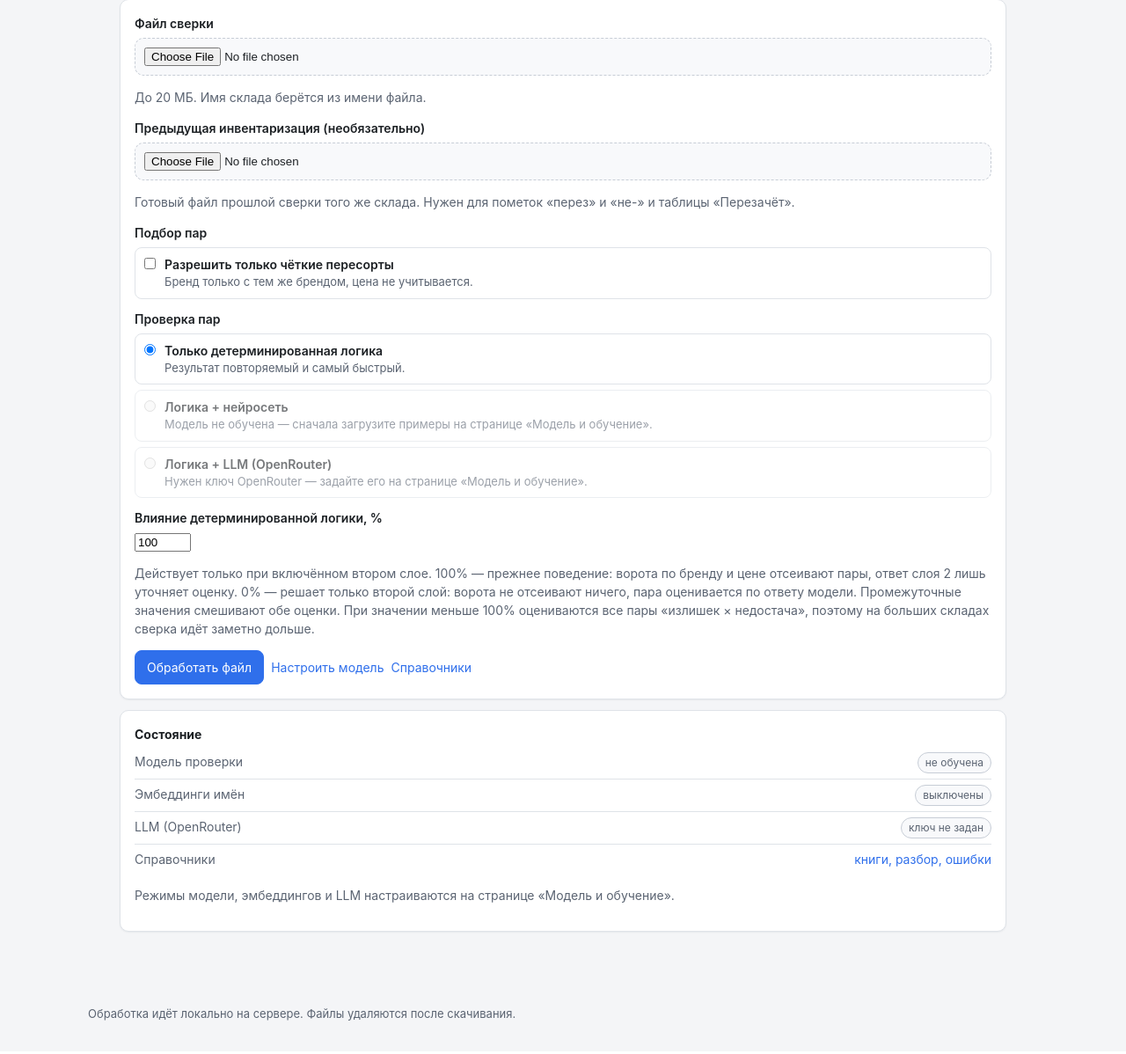
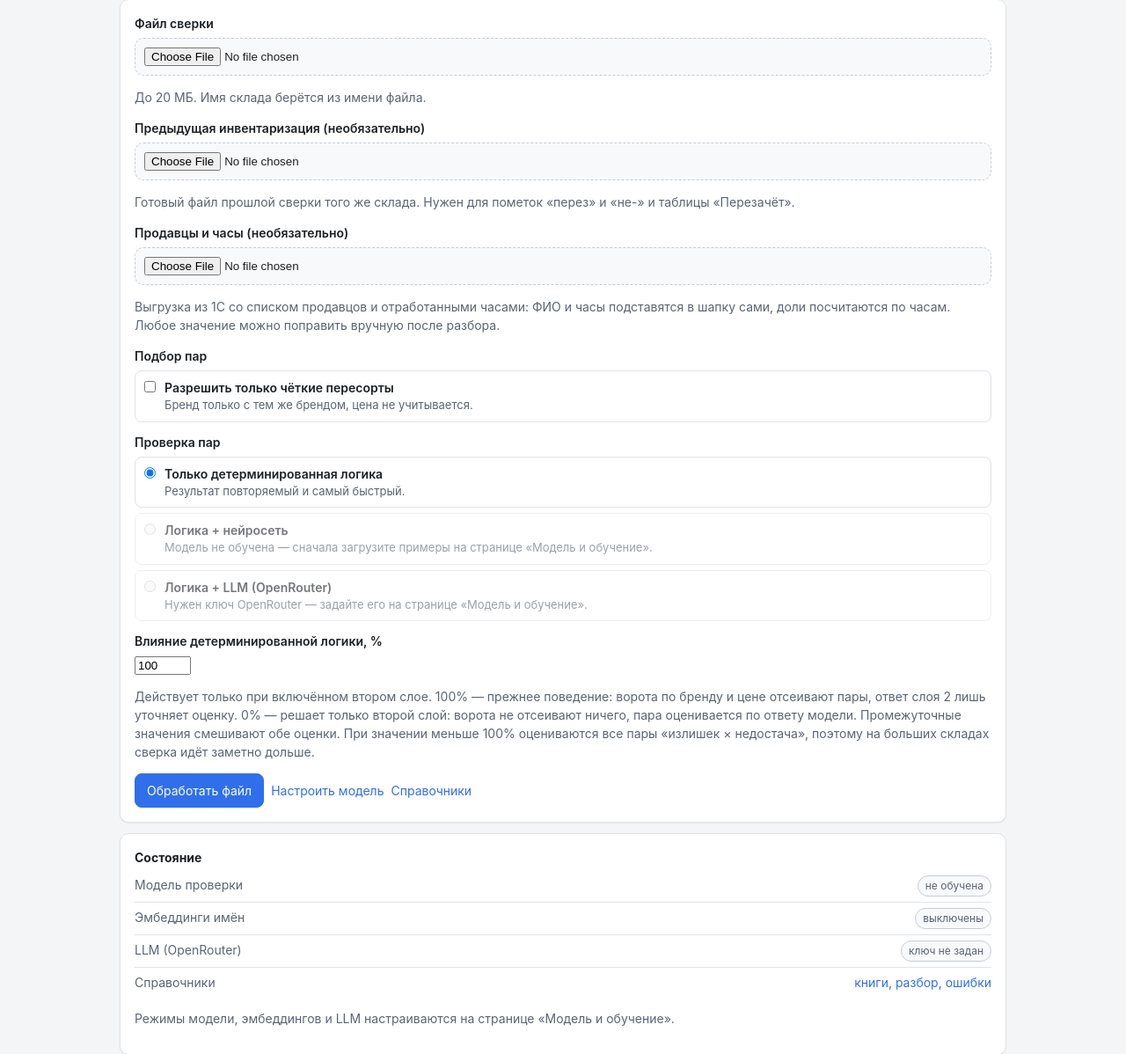
Before and after one commit to lineSence/ExcelKROAutoFormat, a FastAPI app: page / in a window 1280 px wide. Shown: the part 363-1561 px from the top of the page at 88% size. Before the commit the page ends 1523 px from the top, so only its background shows below. Run offline with FastAPI, Linux system fonts and the light colour scheme; parts of the project's set-up code (start-up, migrations or seed data) failed here and were passed over.

Commit message:
[DOM-SELLERS-FILE] Поле «Продавцы и часы» в форме загрузки

```diff
--- a/app/templates/index.html
+++ b/app/templates/index.html
@@ -62,6 +62,16 @@
 		<p class="hint">
 			Готовый файл прошлой сверки того же склада. Нужен для пометок
 			«перез» и «не-» и таблицы «Перезачёт».
+		</p>
+	</div>
+
+	<div class="field">
+		<label class="field-label" for="sellers">Продавцы и часы (необязательно)</label>
+		<input id="sellers" type="file" name="sellers" accept=".xlsx" />
+		<p class="hint">
+			Выгрузка из 1С со списком продавцов и отработанными часами: ФИО
+			и часы подставятся в шапку сами, доли посчитаются по часам.
+			Любое значение можно поправить вручную после разбора.
 		</p>
 	</div>
 
```
